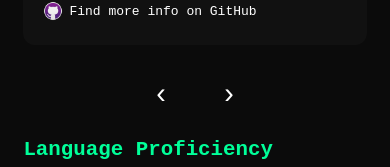
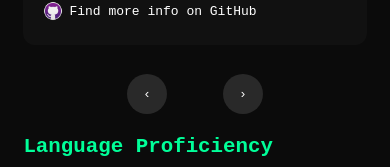
Before and after one commit to sinitsynme/sinitsynme.github.io, an Angular app: page / in a window 390 px wide. Shown: the part 4096-4263 px from the top of the page. Built offline with nearby package versions, Linux system fonts and the light colour scheme.

Commit message:
Fix all arrow issues

```diff
--- a/src/app/components/resume/resume.component.css
+++ b/src/app/components/resume/resume.component.css
@@ -437,6 +437,7 @@ h3 {
   display: flex;
   align-items: center;
   gap: 1rem;
+  position: relative;
 }
 
 .project-card {
@@ -447,6 +448,7 @@ h3 {
   border-radius: 12px;
   padding: 1.5rem;
   max-width: 800px;
+  position: relative;
 }
 
 
@@ -587,25 +589,25 @@ h3 {
     padding: 0 0.75rem;
   }
 }
+.carousel-nav {
+  position: absolute;
+  inset: 0;
+}
 
 @media (max-width: 768px) {
-  .carousel {
-    flex-direction: column;
+  .carousel-nav {
+    position: static;
+    display: flex;
+    justify-content: center;
+    gap: 32px;
+    margin-top: 16px;
   }
 
-  .carousel-nav {
-    display: flex;
-    justify-content: center;
-    gap: 2.5rem;
-    margin-top: 1rem;
-  }
-
-  .nav {
-    font-size: 2.2rem;
-    padding: 0.5rem 1rem;
+  .carousel-arrow {
+    position: static;
+    transform: none;
   }
 }
-
 
 @media (max-width: 768px) {
 
@@ -645,3 +647,46 @@ h3 {
     margin-top: 24px;
   }
 }
+
+.carousel-arrow {
+  position: absolute;
+  top: 50%;
+  transform: translateY(-50%);
+  z-index: 20;
+
+  width: 40px;
+  height: 40px;
+  border-radius: 50%;
+
+  background: rgba(255, 255, 255, 0.12);
+  color: white;
+  border: none;
+  cursor: pointer;
+  pointer-events: auto;
+}
+
+.carousel-arrow.left {
+  left: -24px;
+}
+
+.carousel-arrow.right {
+  right: -24px;
+}
+
+
+@media (max-width: 768px) {
+  .carousel {
+    flex-direction: column;
+  }
+
+  .carousel-arrow {
+    position: static;
+    transform: none;
+    margin-top: 12px;
+  }
+
+  .carousel-arrow.left,
+  .carousel-arrow.right {
+    margin: 0 12px;
+  }
+}
--- a/src/app/components/resume/resume.component.html
+++ b/src/app/components/resume/resume.component.html
@@ -138,8 +138,8 @@
       </div>
 
       <div class="carousel-nav">
-        <button class="nav prev" (click)="prevProject()">‹</button>
-        <button class="nav next" (click)="nextProject()">›</button>
+        <button class="carousel-arrow left" (click)="prevProject()">‹</button>
+        <button class="carousel-arrow right" (click)="nextProject()">›</button>
       </div>
     </div>
   </section>
```
